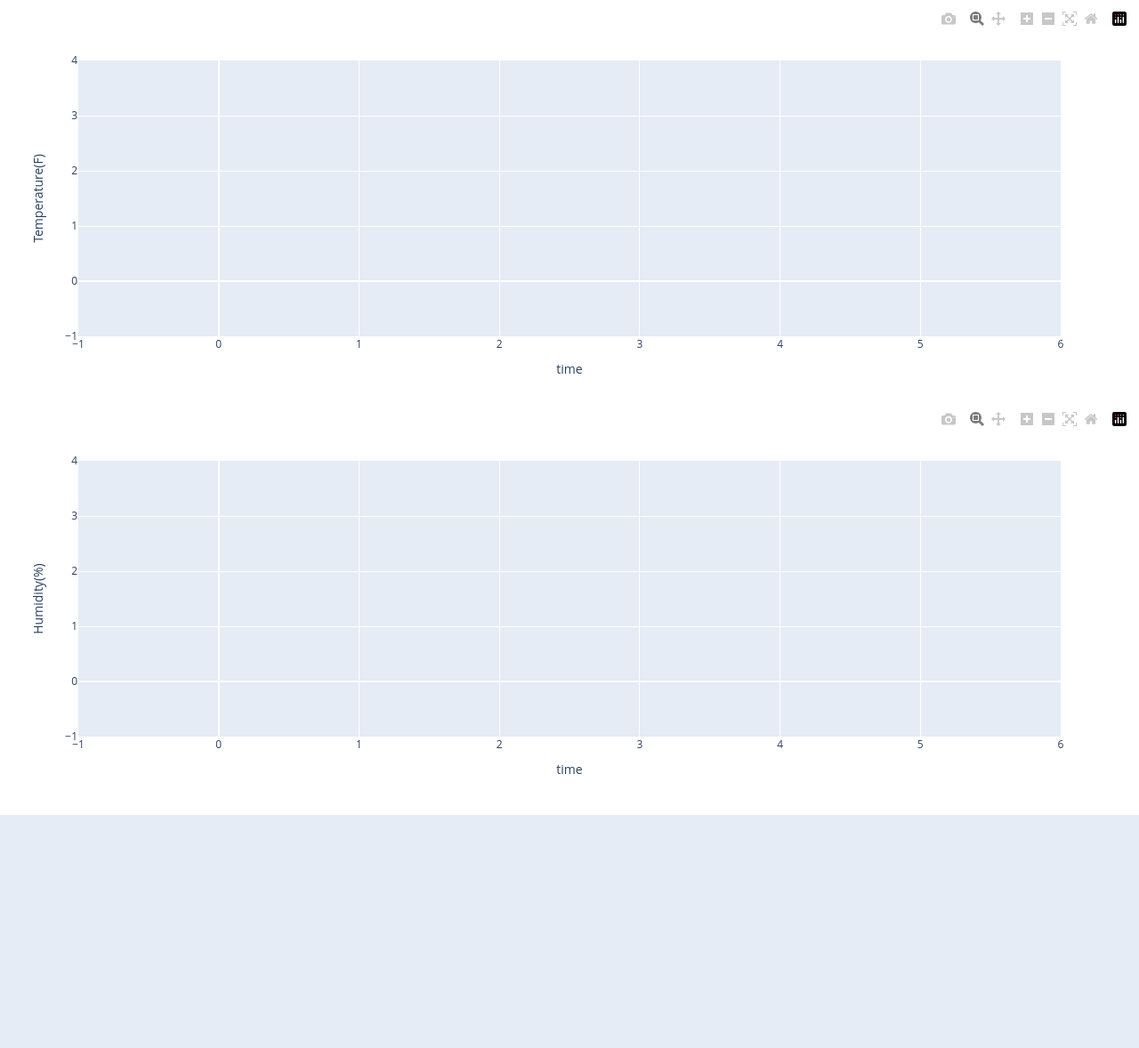
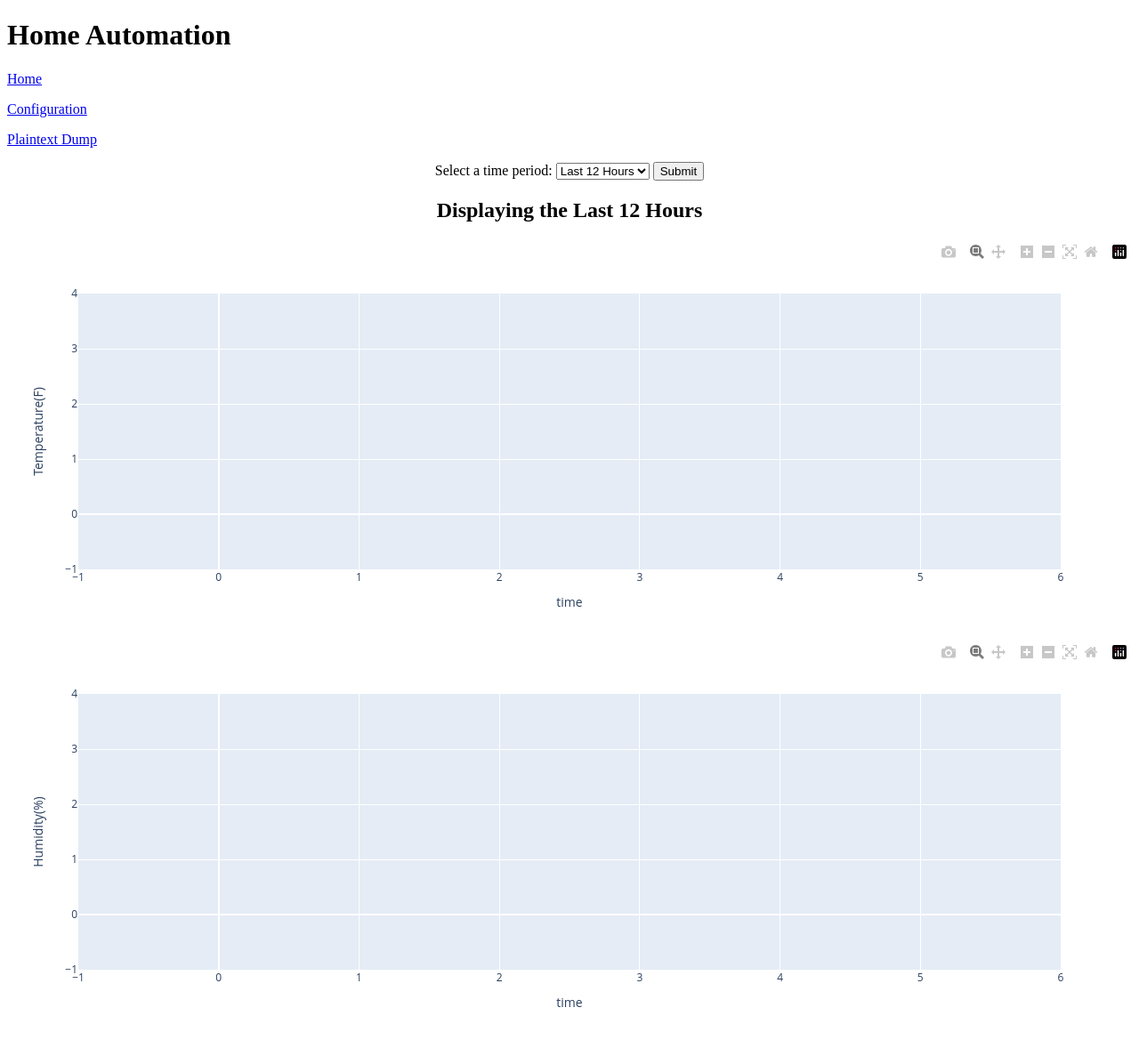
Before and after one commit to Paumanok/home_automation, a Flask app: page / in a window 1280 px wide. Shown: the whole page at 89% size. Before the commit the page ends 916 px from the top, so only its background shows below. Run offline with Flask 2, Linux system fonts and the light colour scheme; data that the repository does not hold is empty; parts of the project's set-up code (start-up, migrations or seed data) failed here and were passed over; some libraries are stand-ins or nearby versions.

Commit message:
added a common html header, configured a user-setable time period for displaying measurements

```diff
--- a/ht_flask/main.py
+++ b/ht_flask/main.py
@@ -21,18 +21,37 @@ sync_count = 0
 start_time = 120
 sync_refresh_rate = 120 #default first run value, updated values stored in mongo
 
+#presets = { "Last 12 Hours": 12,"Last Hour": 1, "Last Day": 24, "Last Week": 24*7, "Last Month": 24*7*30}
+
+presets = {"last_12":    {"disp":"Last 12 Hours", "delta": 12},
+            "last_hour": {"disp":"Last Hour", "delta":1},
+            "last_day":  {"disp":"Last Day", "delta":24},
+            "last_week": {"disp":"Last Week", "delta":24*7},
+            "last_month":{"disp":"Last Month", "delta":24*7*30}}
+
 @app.route('/', methods= ["POST", "GET"])
 def index():
-    presets = ["Last Hour","Last Day", "Last Week", "Last Month"]
-    default = presets[1]
-    #if request.method == "GET":
+    template_input = {
+        "presets" : presets,
+        "preset_keys" : presets.keys(),
+        "current_period" : "last_12",
+        "current_delta" : presets["last_12"]["delta"]
+    }
+
+    if request.method == "POST":
+        if "data_period" in request.form.keys():
+            new_period = request.form["data_period"]
+            template_input["current_period"] = new_period
+            template_input["current_delta"] = presets[new_period]["delta"]
+            print("changing period")
+
     devices = dbm().get_devices()
     plots = []
     datas = []
 
     for dev in devices:
         nickname = dev["nick"]
-        mes = dbm().get_data_from_range(dev["MAC"])
+        mes = dbm().get_data_from_range(dev["MAC"], delta= template_input["current_delta"])
         times = [datetime.strptime(i["date"] + " " + i["time"], "%d/%m/%Y %H:%M:%S").isoformat() for i in mes]
         temps = [c_to_f(i["Temp"]) for i in mes]
         hums = [i["Humidity"] for i in mes]
@@ -58,13 +77,15 @@ def index():
          }
       )
 
-    htmldiv_temp = Markup(ol.plot(temp_fig, output_type='div', include_plotlyjs=False))
+    #htmldiv_temp = Markup(ol.plot(temp_fig, output_type='div', include_plotlyjs=False))
+    #htmldiv_hum = Markup(ol.plot(hum_fig, output_type='div', include_plotlyjs=False))
 
-    htmldiv_hum = Markup(ol.plot(hum_fig, output_type='div', include_plotlyjs=False))
+    template_input["temp_plot"] = Markup(ol.plot(temp_fig, output_type='div', include_plotlyjs=False))
+    template_input["hum_plot"] = Markup(ol.plot(hum_fig, output_type='div', include_plotlyjs=False))
 
-    return render_template('index.html', plot1 = htmldiv_temp, plot2 = htmldiv_hum)
+    print(template_input["presets"])
+    return render_template('index.html', t_input = template_input)
 
-    #return render_template('index.html', plot1= plots[0], plot2 = plots[1], plot3=plots[2])
 
 
 @app.route('/next', methods=["GET"])
@@ -91,9 +112,10 @@ def config():
                     db.devices.update_one({"MAC": dev["MAC"]}, {"$set":{"nick": request.form[key]}})
 
 
+    dbsize = get_db_size_str(db)
     devices = db.get_devices()
     config = db.get_config()
-    return render_template('config.html', dev_list=devices, config=config)
+    return render_template('config.html', dev_list=devices, config=config, db_size=dbsize)
 
 
 @app.route('/nickname', methods=["GET", "POST"])
@@ -147,14 +169,7 @@ def testdump():
     dataset = dict()
     for dev in devs:
         dataset[dev["MAC"]] = dbm().get_data_from_range(dev["MAC"], dtnow, dt_prior, reverse=False)
-        # ret_str += "<body><p>"
-        # dev_mac = dev["MAC"]
-        # dev_nick = dev["nick"]
-        # header = dev.keys()
-        # rows = [x.values() for x in dataset]
-        # ret_str = ret_str + f"Device Mac: {dev_mac}, nickname: {dev_nick}\r\n"
-        # ret_str = ret_str + tabulate(rows, header, tablefmt="html")
-        # ret_str = ret_str + "\r\n</p></body>"
+
     return dataset
 
 @app.route('/data',methods=["POST", "GET"])
@@ -165,7 +180,7 @@ def data():
 
     if request.method == "GET":
         return str(results)
-        #return json.dumps(results)
+
 
     if request.is_json:
         now = datetime.now()
@@ -195,6 +210,19 @@ def data():
 
 def c_to_f(c):
     return (c * 9/5) + 32
+
+def get_db_size_str(db):
+    size = int(db.db.command("collstats", "measurements")["size"])
+    if size > 1000000000:
+        dbsize = "{0} Gb".format(size/1000000)
+    elif size > 1000000:
+        dbsize = "{0} Mb".format(size/1000000)
+    elif size > 1000:
+        dbsize = "{0} kb".format(size/1000)
+    else:
+        dbsize = "{0} b".format(size)
+
+    return dbsize
 
 def sync_timer():
     global sync_refresh_rate
--- a/ht_flask/mongo_service.py
+++ b/ht_flask/mongo_service.py
@@ -3,7 +3,7 @@ from bson import objectid
 import json
 import copy
 import os
-from datetime import datetime, timedelta
+from datetime import datetime, timedelta, timezone
 
 class dbm:
 
@@ -42,8 +42,10 @@ class dbm:
         refresh_rate = self.get_config()["m_sync_refresh_rate"]
         return int(refresh_rate)
 
-    def get_data_from_range(self, mac_addr, start=None, end=None, reverse=True):
-        dummy_id = objectid.ObjectId.from_datetime(datetime.now() - timedelta(hours=12))
+    def get_data_from_range(self, mac_addr, delta=12):
+        #from_datetime will assume time is in UTC, adjust .now() so we don't get an extra 4 hours
+        dummy_id = objectid.ObjectId.from_datetime(datetime.now(timezone.utc) - timedelta(hours=delta))
+        print(datetime.now() - timedelta(hours=delta))
         measurements = self.measurements.find({"_id": {"$gte": dummy_id}, "MAC": mac_addr}, {"_id":0})
 
         data = [i for i in measurements]
--- a/ht_flask/templates/config.html
+++ b/ht_flask/templates/config.html
@@ -1,3 +1,4 @@
+{% include 'header.html' %}
 <!DOCTYPE html>
 <html>
     <body>
@@ -35,6 +36,9 @@
                 </form>
             </div>
 
+            <div>
+                <h3> Current db size: {{db_size}}</h3>
+            </div>
         </center>
     </body>
 </html>
--- /dev/null
+++ b/ht_flask/templates/header.html
@@ -0,0 +1,13 @@
+<!DOCTYPE html>
+<html>
+    <header>
+            <div>
+                <h1> Home Automation </h1>
+            </div>
+        <div id=links class="sidenav">
+            <p><a href="/">Home</a></p>
+            <p><a href="/config">Configuration</a></p>
+            <p><a href="/mongo_dump"> Plaintext Dump </a></p>
+        </div>
+    </header>
+</html>
--- a/ht_flask/templates/index.html
+++ b/ht_flask/templates/index.html
@@ -1,3 +1,4 @@
+{% include 'header.html' %}
 <!DOCTYPE html>
 
 <html>
@@ -5,12 +6,27 @@
         <script src="https://cdn.plot.ly/plotly-latest.min.js"></script>
     </head>
 
+<div>
+    <center>
+        <form action="/" method="POST" id="data_period_form">
+            <label for="data_period"> Select a time period:</label>
+            <select name="data_period" id="data_period" form="data_period_form">
 
-    {{plot1}}
+                {% for pre in t_input["preset_keys"]%}
+                <option value={{pre}}>{{t_input["presets"][pre]["disp"]}}</option>
+                {% endfor %}
+            </select>
+            <button type="submit">Submit</button>
+        </form>
+    </center>
+</div>
+<div>
+    <center> <h2> Displaying the {{t_input["presets"][t_input["current_period"]]["disp"]}} </h2></center>
+    {{t_input["temp_plot"]}}
 
-    {{plot2}}
+    {{t_input["hum_plot"]}}
+</div>
 
-    {{plot3}}
 
 
 </html>
```
